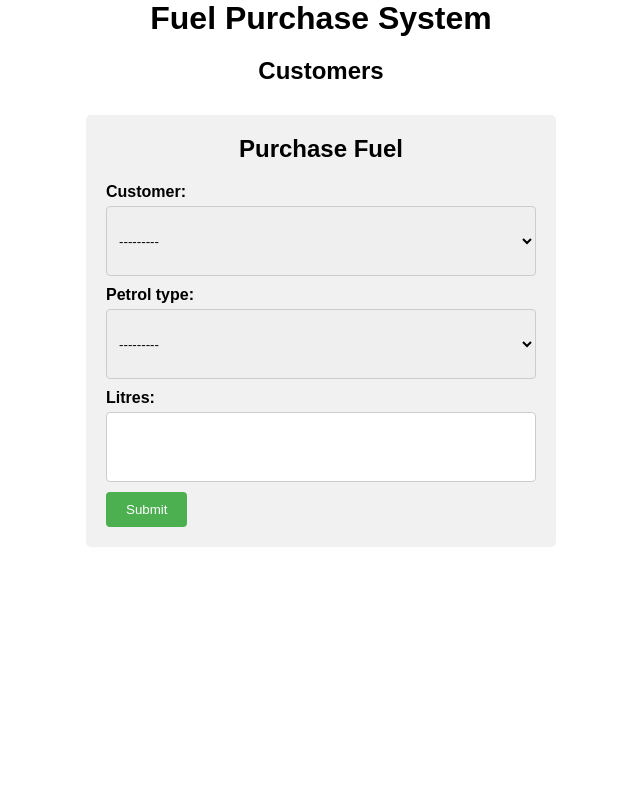
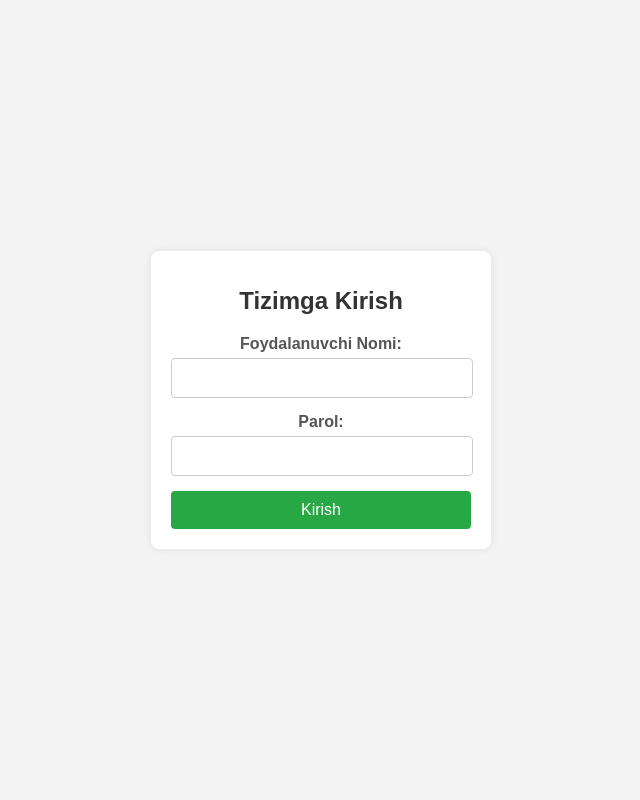
Before and after one commit to gaybullayevumid/online-academy-platform, a Django app: page / in a window 1280 px wide. Shown: the whole page, without its empty margins (319-959 px from the left). Run offline with Django 4.2, Linux system fonts and the light colour scheme; data that the repository does not hold is empty.

Commit message:
feat: create login

```diff
--- a/base/admin.py
+++ b/base/admin.py
@@ -11,4 +11,4 @@ class FuelPurchaseAdmin(admin.ModelAdmin):
 
     def get_customer_points(self, obj):
         return obj.customer.total_points
-    get_customer_points.short_description = 'Total Points'  # Admin panelda ustun nomi
+    get_customer_points.short_description = 'Total Points'
--- a/base/forms.py
+++ b/base/forms.py
@@ -1,5 +1,3 @@
-# fuel_app/forms.py
-
 from django import forms
 from .models import FuelPurchase
 
--- a/base/models.py
+++ b/base/models.py
@@ -1,12 +1,10 @@
-# fuel_app/models.py
-
 from django.db import models
 
 class Customer(models.Model):
     phone_number = models.CharField(max_length=15)
     full_name = models.CharField(max_length=100)
     address = models.TextField()
-    total_points = models.FloatField(default=0)  # Yangi maydon
+    total_points = models.FloatField(default=0)
 
     def __str__(self):
         return self.full_name
@@ -24,7 +22,6 @@ class FuelPurchase(models.Model):
     litres = models.FloatField()
 
     def save(self, *args, **kwargs):
-        # Ballarni hisoblash
         if self.petrol_type == 80:
             points = self.litres * 0.1
         elif self.petrol_type in [91, 92]:
@@ -34,7 +31,6 @@ class FuelPurchase(models.Model):
         else:
             points = 0
 
-        # Customerni total_points maydonini yangilash
         self.customer.total_points += points
         self.customer.save()
 
--- a/base/urls.py
+++ b/base/urls.py
@@ -1,8 +1,7 @@
-# fuel_app/urls.py
-
 from django.urls import path
 from . import views
 
 urlpatterns = [
-    path('', views.index, name='index'),  # Bitta sahifa
+    path('', views.login_view, name='login'),
+    path('login/', views.index, name='index'),
 ]
--- a/base/views.py
+++ b/base/views.py
@@ -1,20 +1,49 @@
-# fuel_app/views.py
-
 from django.shortcuts import render, redirect
 from .models import Customer, FuelPurchase
 from .forms import FuelPurchaseForm
+from django.contrib.auth import authenticate, login
+from django.shortcuts import render, redirect
+from django.contrib.auth.decorators import login_required
 
 def index(request):
-    customers = Customer.objects.all()  # Barcha mijozlarni olish
-    form = FuelPurchaseForm()  # Yoqilg'i sotib olish formasi
+    customers = Customer.objects.all()
+    form = FuelPurchaseForm()
 
     if request.method == 'POST':
         form = FuelPurchaseForm(request.POST)
         if form.is_valid():
             form.save()
-            return redirect('index')  # Ma'lumot saqlangandan so'ng sahifani yangilash
+            return redirect('index')
 
     return render(request, 'index.html', {
         'customers': customers,
-        'form': form,  # Formani templatega uzatish
+        'form': form,
     })
+
+def login_view(request):
+    if request.method == 'POST':
+        username = request.POST['username']
+        password = request.POST['password']
+        user = authenticate(request, username=username, password=password)
+        if user is not None:
+            login(request, user)
+            return redirect('index')
+        else:
+            return render(request, 'login.html', {'error': 'Noto‘g‘ri foydalanuvchi nomi yoki parol'})  # Xato xabari
+    return render(request, 'login.html')
+
+@login_required
+def index(request):
+    customers = Customer.objects.all()
+    form = FuelPurchaseForm()
+
+    if request.method == 'POST':
+        form = FuelPurchaseForm(request.POST)
+        if form.is_valid():
+            form.save()
+            return redirect('index')
+
+    return render(request, 'index.html', {
+        'customers': customers,
+        'form': form,
+    })
--- a/config/settings.py
+++ b/config/settings.py
@@ -28,10 +28,12 @@ DEBUG = True
 ALLOWED_HOSTS = [
     'localhost',
     '127.0.0.1',
-    '2438-84-54-73-78.ngrok-free.app'
+    '03b7-84-54-73-78.ngrok-free.app'
     ]
 
 # 'localhost', '2438-84-54-73-78.ngrok-free.app'
+
+# AUTH_USER_MODEL = 'base.CustomUser'
 
 
 # Application definition
--- a/templates/index.html
+++ b/templates/index.html
@@ -11,7 +11,6 @@
     <div class="container">
       <h1>Fuel Purchase System</h1>
 
-      <!-- Mijozlar ro'yxati -->
       <div class="customer-list">
         <h2>Customers</h2>
         <ul>
@@ -26,7 +25,6 @@
         </ul>
       </div>
 
-      <!-- Yoqilg'i sotib olish formasi -->
       <div class="purchase-form">
         <h2>Purchase Fuel</h2>
         <form method="post">
--- /dev/null
+++ b/templates/login.html
@@ -0,0 +1,83 @@
+<!-- templates/login.html -->
+
+<!DOCTYPE html>
+<html lang="uz">
+<head>
+    <meta charset="UTF-8">
+    <meta name="viewport" content="width=device-width, initial-scale=1.0">
+    <title>Tizimga Kirish</title>
+    <style>
+        body {
+            font-family: Arial, sans-serif;
+            background-color: #f4f4f4;
+            display: flex;
+            justify-content: center;
+            align-items: center;
+            height: 100vh;
+            margin: 0;
+        }
+        .login-container {
+            background-color: #fff;
+            padding: 20px;
+            border-radius: 8px;
+            box-shadow: 0 0 10px rgba(0, 0, 0, 0.1);
+            width: 300px;
+            text-align: center;
+        }
+        .login-container h1 {
+            margin-bottom: 20px;
+            font-size: 24px;
+            color: #333;
+        }
+        .login-container label {
+            display: block;
+            margin-bottom: 5px;
+            font-weight: bold;
+            color: #555;
+        }
+        .login-container input {
+            width: 100%;
+            padding: 10px 0;
+            margin-bottom: 15px;
+            border: 1px solid #ccc;
+            border-radius: 4px;
+            font-size: 16px;
+        }
+        .login-container button {
+            width: 100%;
+            padding: 10px;
+            background-color: #28a745;
+            border: none;
+            border-radius: 4px;
+            color: #fff;
+            font-size: 16px;
+            cursor: pointer;
+        }
+        .login-container button:hover {
+            background-color: #218838;
+        }
+        .error-message {
+            color: red;
+            margin-top: 10px;
+        }
+    </style>
+</head>
+<body>
+    <div class="login-container">
+        <h1>Tizimga Kirish</h1>
+        <form method="post">
+            {% csrf_token %}
+            <label for="username">Foydalanuvchi Nomi:</label>
+            <input type="text" id="username" name="username" required>
+            <br>
+            <label for="password">Parol:</label>
+            <input type="password" id="password" name="password" required>
+            <br>
+            <button type="submit">Kirish</button>
+        </form>
+        {% if error %}
+            <p class="error-message">{{ error }}</p>
+        {% endif %}
+    </div>
+</body>
+</html>
```
